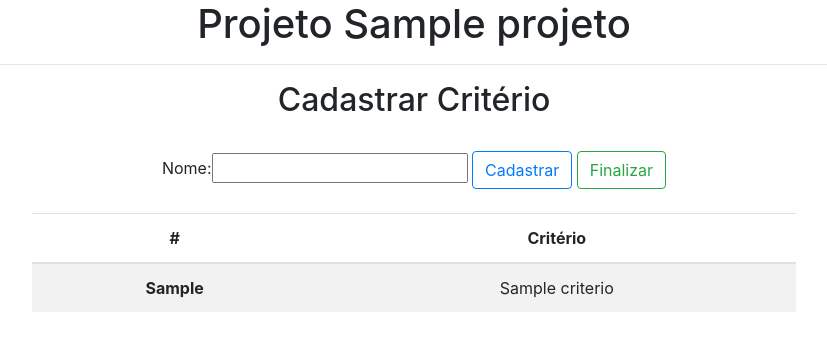
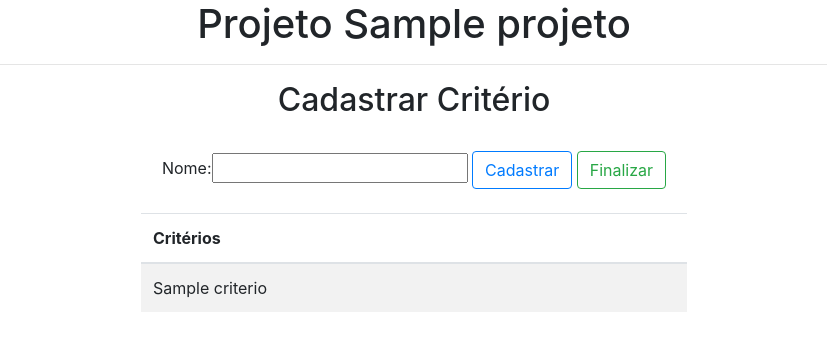
Before and after one commit to diegosorrilha/sapevosystem, a Django app: page /cadastracriterios/1/ in a window 1280 px wide. Shown: the part 140-491 px from the top of the page, without its empty margins (226-1053 px from the left). Run offline with Django 3.2, Linux system fonts and the light colour scheme; tables that the repository leaves empty hold one stand-in row (values such as "Sample post"); some libraries are stand-ins or nearby versions.

Commit message:
retira numeracao da tabela de criterios cadastrados

```diff
--- a/templates/cadastra_criterios.html
+++ b/templates/cadastra_criterios.html
@@ -18,19 +18,16 @@
 
 {% if criterios %}
 
-<table class="table table-striped" style="width: 70%; margin:0 auto">
+<table class="table table-striped" style="width: 50%; margin:0 auto; text-align: left">
     <thead>
         <tr>
-        <th scope="col">#</th>
-        <th scope="col">Critério</th>
+            <th scope="col">Critérios</th>
         </tr>
     </thead>
     <tbody>
         {% for criterio in criterios %}
             <tr>
-                <th scope="row">{{criterio.codigo}}</th>
                 <td>{{criterio.nome}}</td>
-
             </tr>
         {% endfor %}
     </tbody>
```
